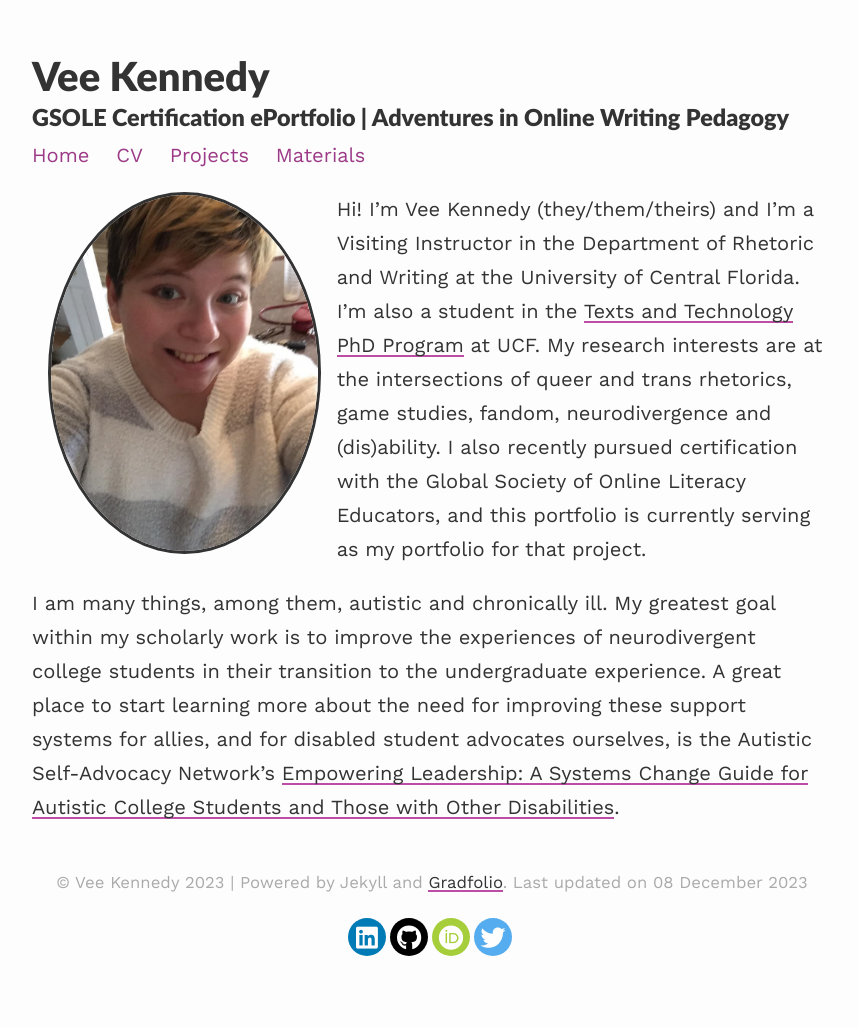
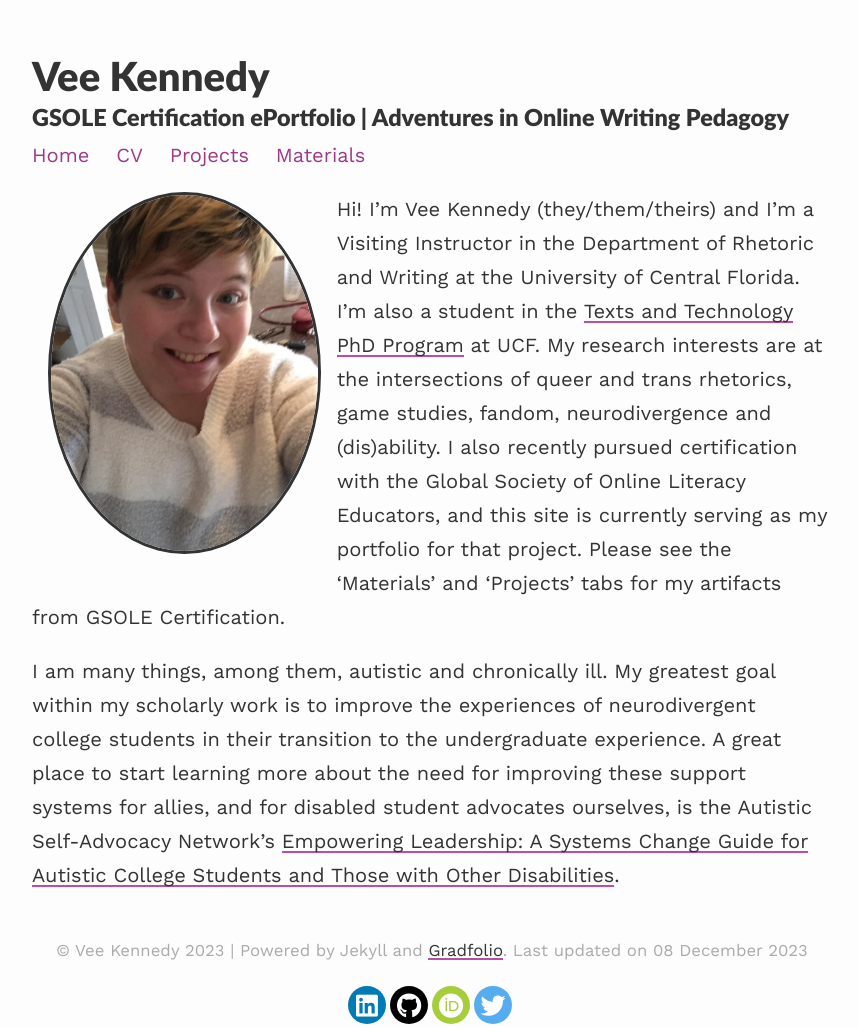
Before and after one commit to veekenne/gradfolio, a Jekyll site: the page built from index.md, in a window 1280 px wide. Shown: the whole page, without its empty margins (208-1066 px from the left). Built offline with Jekyll 4.4.1, drawn with Linux system fonts in a browser that asks for light colours; nearby versions of some CDN libraries; before the commit the page ends 980 px from its top, so only the background shows below that.

Commit message:
front page add on

```diff
--- a/index.md
+++ b/index.md
@@ -7,6 +7,6 @@
 published: true
 ---
 
-Hi! I'm Vee Kennedy (they/them/theirs) and I'm a Visiting Instructor in the Department of Rhetoric and Writing at the University of Central Florida. I'm also a student in the [Texts and Technology PhD Program](https://cah.ucf.edu/textstech/){:target="_blank"} at UCF. My research interests are at the intersections of queer and trans rhetorics, game studies, fandom, neurodivergence and (dis)ability. I also recently pursued certification with the Global Society of Online Literacy Educators, and this portfolio is currently serving as my portfolio for that project.
+Hi! I'm Vee Kennedy (they/them/theirs) and I'm a Visiting Instructor in the Department of Rhetoric and Writing at the University of Central Florida. I'm also a student in the [Texts and Technology PhD Program](https://cah.ucf.edu/textstech/){:target="_blank"} at UCF. My research interests are at the intersections of queer and trans rhetorics, game studies, fandom, neurodivergence and (dis)ability. I also recently pursued certification with the Global Society of Online Literacy Educators, and this site is currently serving as my portfolio for that project. Please see the 'Materials' and 'Projects' tabs for my artifacts from GSOLE Certification.
 
 I am many things, among them, autistic and chronically ill. My greatest goal within my scholarly work is to improve the experiences of neurodivergent college students in their transition to the undergraduate experience. A great place to start learning more about the need for improving these support systems for allies, and for disabled student advocates ourselves, is the Autistic Self-Advocacy Network's [Empowering Leadership: A Systems Change Guide for Autistic College Students and Those with Other Disabilities](https://autisticadvocacy.org/resources/books/empowering-leadership-a-systems-change-guide-for-autistic-college-students-and-those-with-other-disabilities/){:target="_blank}.
```
